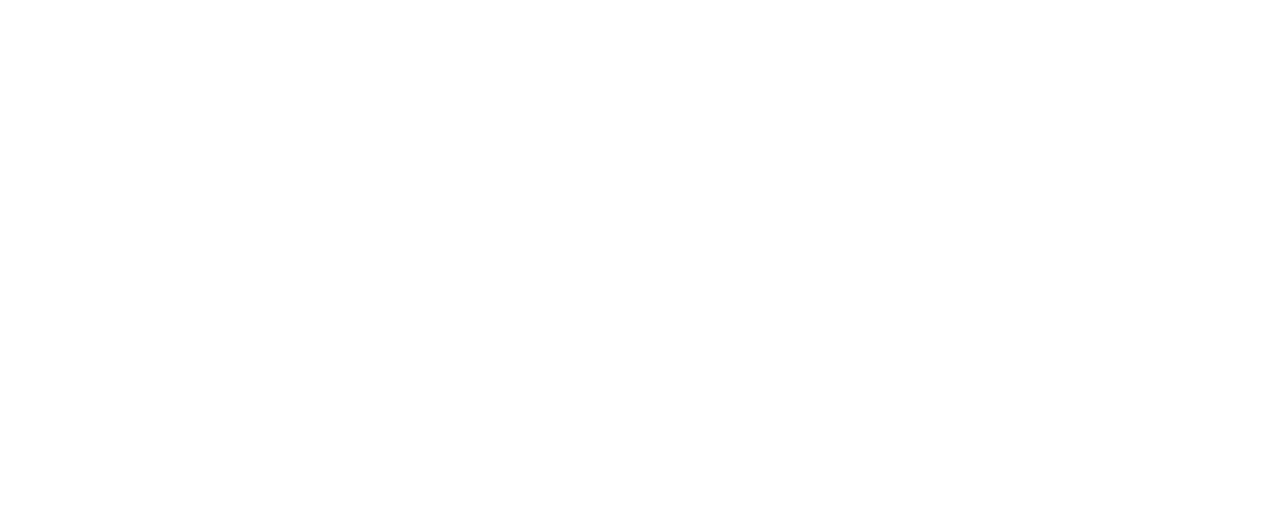
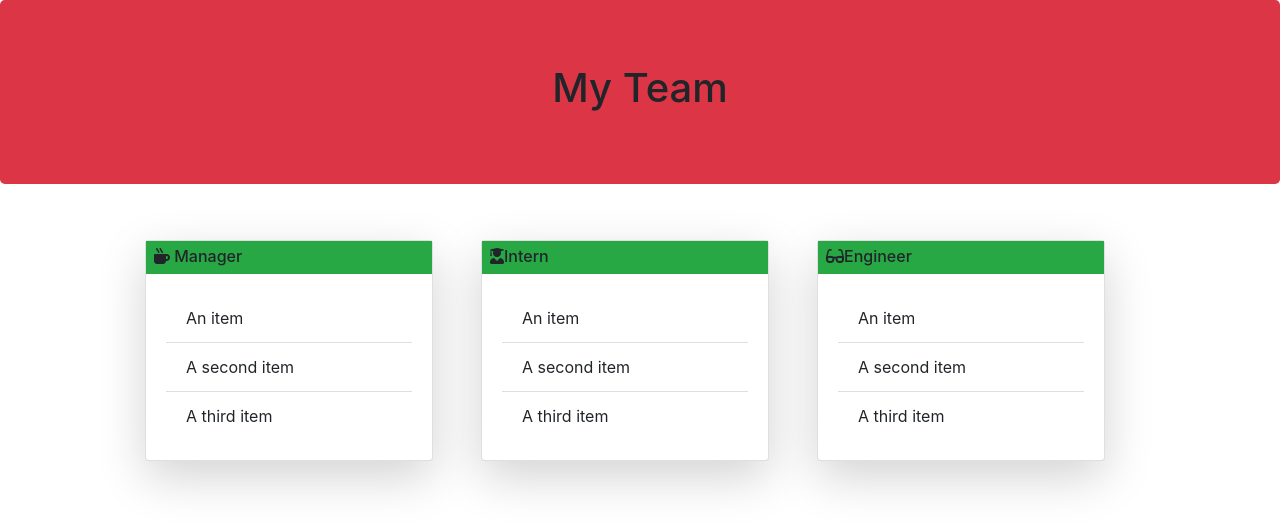
Before and after one commit to AshbyLB/team-profile-generator, a website: page index.html in a window 1280 px wide. Drawn offline with nearby package versions, Linux system fonts and the light colour scheme.

Commit message:
added bootstrap and fontawesome to the html bones for now. So that when I split it to add dynamically, they will look good

```diff
--- a/index.html
+++ b/index.html
@@ -1,12 +1,63 @@
 <!DOCTYPE html>
 <html lang="en">
+
 <head>
     <meta charset="UTF-8">
     <meta http-equiv="X-UA-Compatible" content="IE=edge">
     <meta name="viewport" content="width=device-width, initial-scale=1.0">
+    <link rel="stylesheet" href="https://cdn.jsdelivr.net/npm/bootstrap@4.6.0/dist/css/bootstrap.min.css"
+        integrity="sha384-B0vP5xmATw1+K9KRQjQERJvTumQW0nPEzvF6L/Z6nronJ3oUOFUFpCjEUQouq2+l" crossorigin="anonymous">
+    <link rel="stylesheet" href="https://pro.fontawesome.com/releases/v5.10.0/css/all.css" integrity="sha384-AYmEC3Yw5cVb3ZcuHtOA93w35dYTsvhLPVnYs9eStHfGJvOvKxVfELGroGkvsg+p" crossorigin="anonymous"/>
     <title>Document</title>
 </head>
+
 <body>
+    <header class="jumbotron text-center bg-danger">
+        <h1>My Team</h1>
+    </header>
+    <main class="container d-flex justify-content-center row col-12">
+        <div class="card col-3 mt-4 mx-4 pr-0 pl-0 shadow-lg bg-white rounded" style="min-width: 18rem; max-width: 18rem">
+            <div class="bg-success">
+                <h5 class="card-title ml-2 mt-2"></h5>
+                <h6 class="card-subtitle ml-2 mb-2 "><i class="fas fa-mug-hot"></i>
+                    Manager</h6>
+            </div>
+            <div class="card-body">
+                <ul class="list-group list-group-flush">
+                    <li class="list-group-item">An item</li>
+                    <li class="list-group-item">A second item</li>
+                    <li class="list-group-item">A third item</li>
+                </ul>
+            </div>
+        </div>
+        <div class="card col-3 mt-4 mx-4 pr-0 pl-0 shadow-lg bg-white rounded" style="min-width: 18rem; max-width: 18rem">
+            <div class="bg-success">
+                <h5 class="card-title ml-2 mt-2"></h5>
+                <h6 class="card-subtitle ml-2 mb-2"><i class="fas fa-user-graduate"></i>Intern</h6>
+            </div>
+            <div class="card-body">
+                <ul class="list-group list-group-flush">
+                    <li class="list-group-item">An item</li>
+                    <li class="list-group-item">A second item</li>
+                    <li class="list-group-item">A third item</li>
+                </ul>
+            </div>
+        </div>
+        <div class="card col-3 mt-4 mx-4 pr-0 pl-0 shadow-lg bg-white rounded" style="min-width: 18rem; max-width: 18rem">
+            <div class="bg-success">
+                <h5 class="card-title ml-2 mt-2"></h5>
+                <h6 class="card-subtitle ml-2 mb-2"><i class="fas fa-glasses"></i>Engineer</h6>
+            </div>
+            <div class="card-body">
+                <ul class="list-group list-group-flush">
+                    <li class="list-group-item">An item</li>
+                    <li class="list-group-item">A second item</li>
+                    <li class="list-group-item">A third item</li>
+                </ul>
+            </div>
+        </div>
+    </main>
 
 </body>
+
 </html>
```
